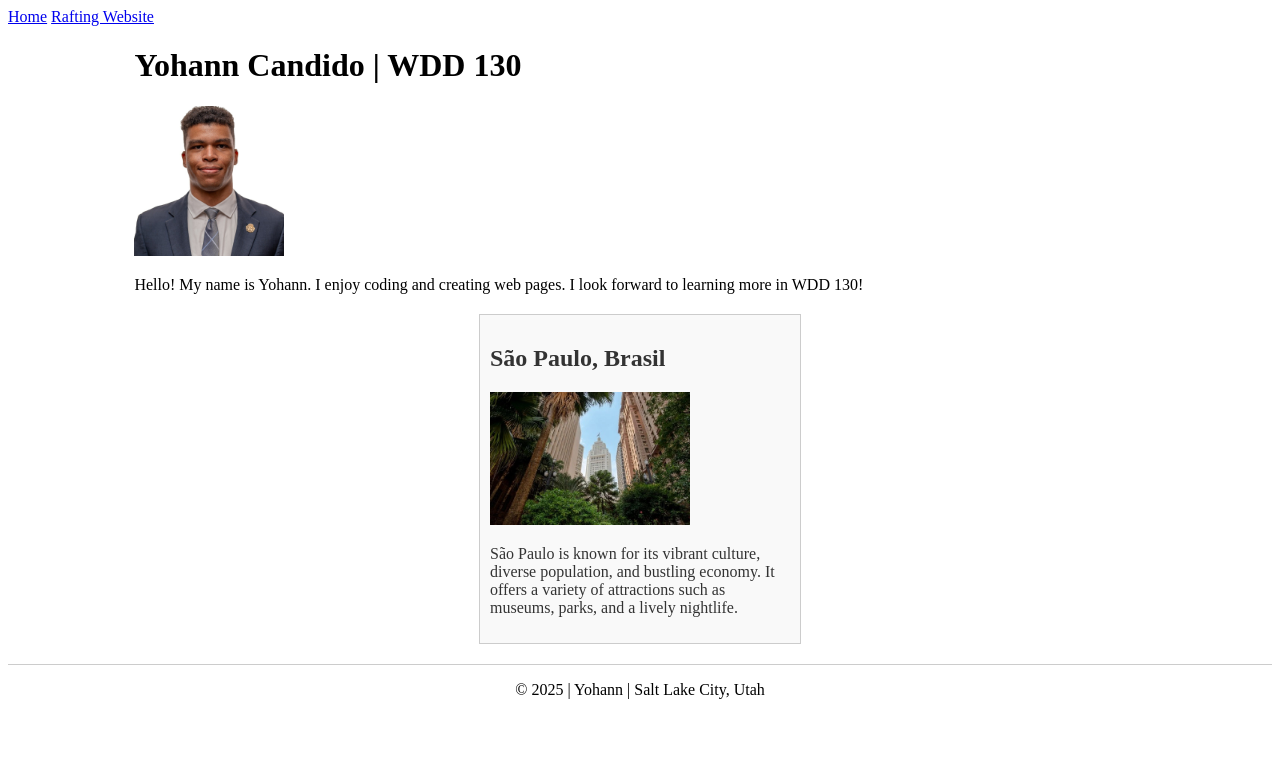
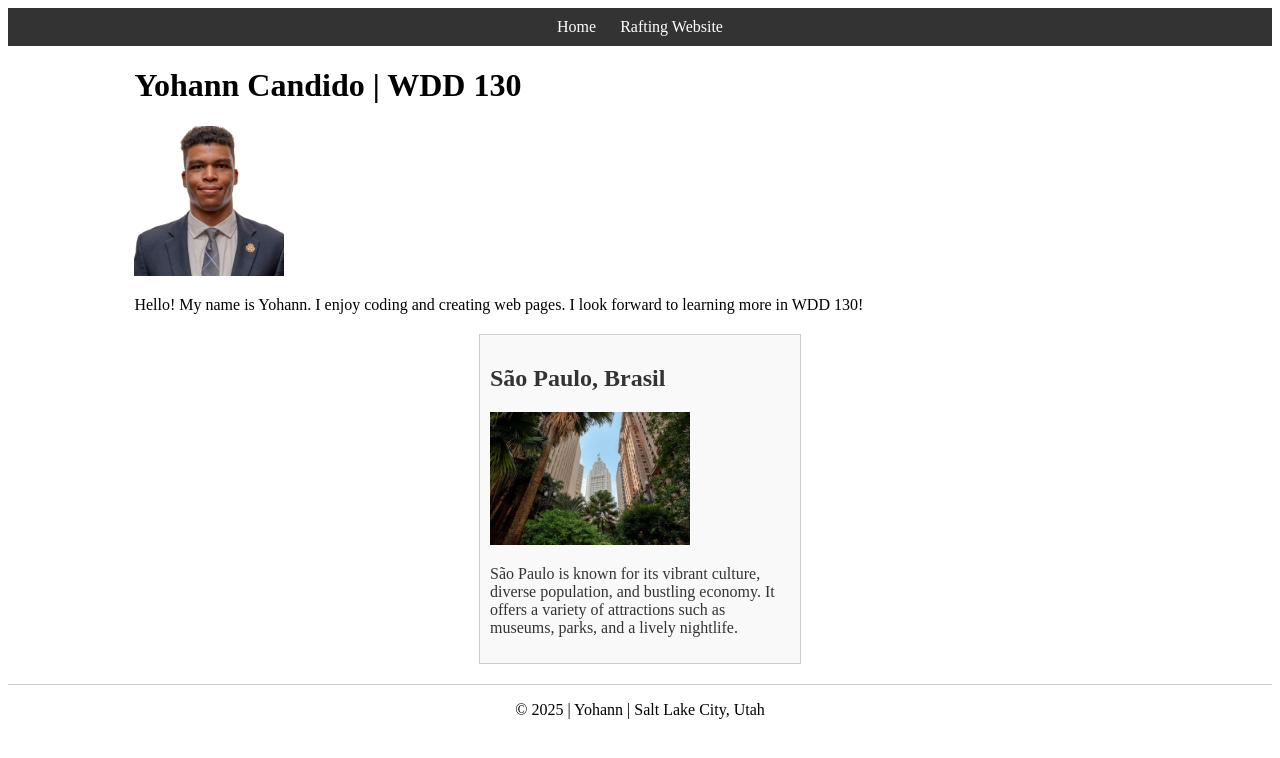
Before and after one commit to yohann/wdd130, a plain HTML site: page index.html in a window 1280 px wide. Drawn offline with Linux system fonts and the light colour scheme.

Commit message:
following Page Evaluation Evaluation tool

```diff
--- a/styles.css
+++ b/styles.css
@@ -1,6 +1,7 @@
 /* Limit the width of the main element */
 main {
   width: 80%;
+  max-width: 1200px;
   margin: 0 auto;
 }
 
@@ -37,3 +38,21 @@ footer {
   border-top: 1px solid #ccc;
   text-align: center;
 }
+
+/* Styles for the nav element */
+nav {
+  background-color: #333;
+  padding: 10px;
+  text-align: center;
+}
+
+/* Styles for the nav anchor elements */
+nav a {
+  color: #fff;
+  text-decoration: none;
+  margin: 0 10px;
+}
+
+nav a:hover {
+  text-decoration: underline;
+}
```
